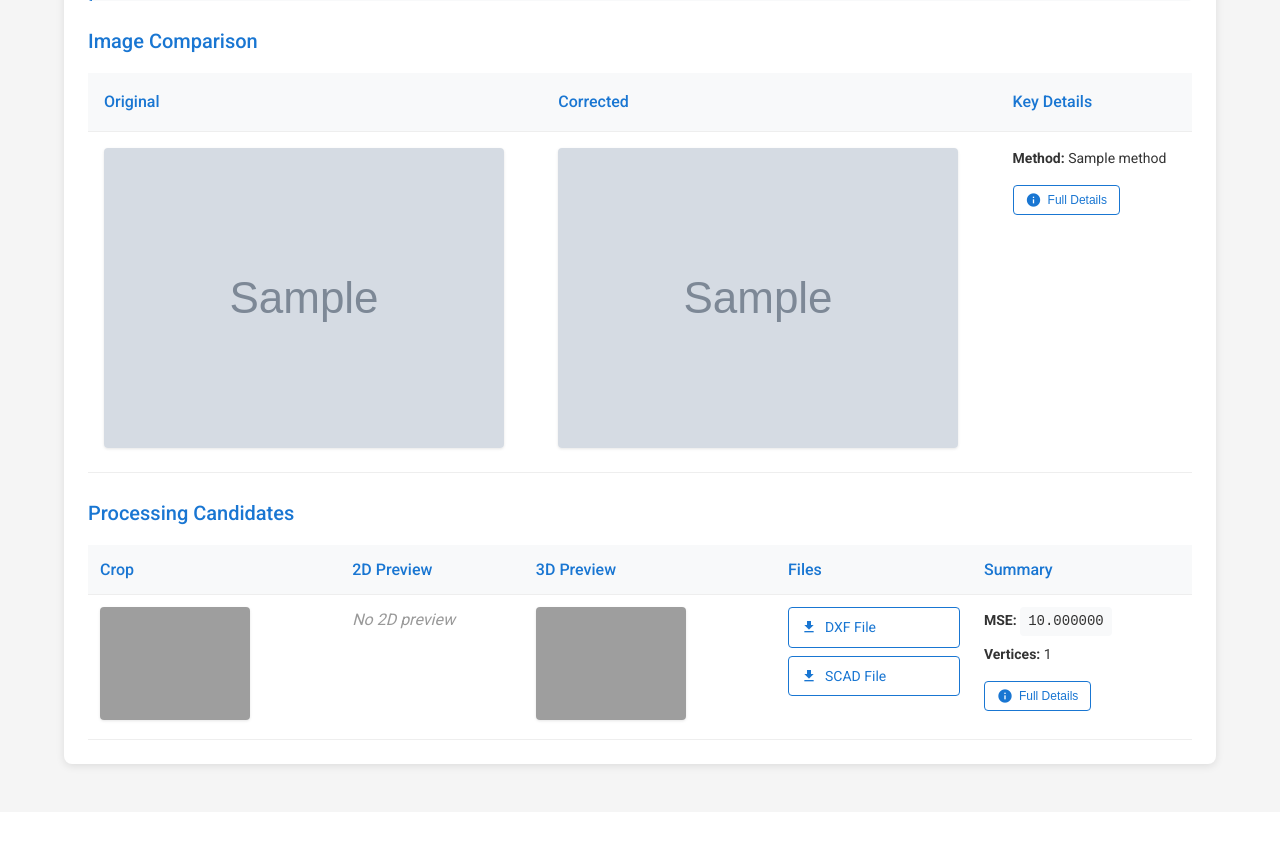
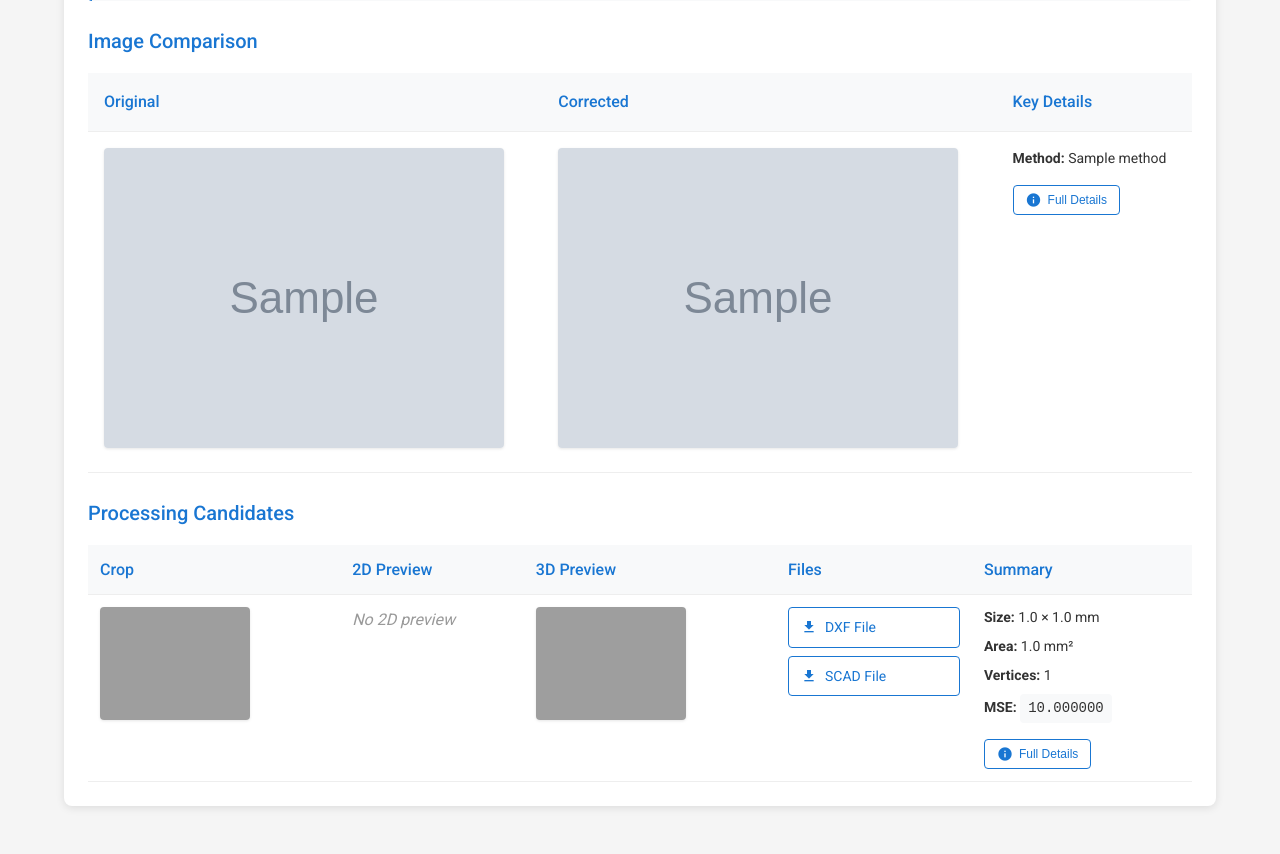
Before and after one commit to mitchins/image2plug, a Python web app: template templates/proof_template.html in a window 1280 px wide. Shown: the part 245-1099 px from the top of the page. Before the commit the page ends 1016 px from the top, so only its background shows below. Run offline with Jinja, Linux system fonts and the light colour scheme; the template is opened without the code that fills it: most values are stand-ins (such as "Sample title", 1, 10 or a date in 2020); grey boxes marked "Sample" are stand-in pictures; grey boxes are pictures that could not be loaded.

Commit message:
UI Tweaks

```diff
--- a/templates/proof_template.html
+++ b/templates/proof_template.html
@@ -510,14 +510,18 @@
             </td>
             <td>
               <div class="candidate-summary">
-                {% if cand.size_mm %}
+                {% if cand.size %}
+                  <div><strong>Size:</strong> {{ "%.1f" | format(cand.size[0]) }} × {{ "%.1f" | format(cand.size[1]) }} mm</div>
+                  <div><strong>Area:</strong> {{ "%.1f" | format(cand.size[0] * cand.size[1]) }} mm²</div>
+                {% elif cand.size_mm %}
                   <div><strong>Size:</strong> {{ "%.1f" | format(cand.size_mm[0]) }} × {{ "%.1f" | format(cand.size_mm[1]) }} mm</div>
+                  <div><strong>Area:</strong> {{ "%.1f" | format(cand.size_mm[0] * cand.size_mm[1]) }} mm²</div>
+                {% endif %}
+                {% if cand.vertices %}
+                  <div><strong>Vertices:</strong> {{ cand.vertices | length }}</div>
                 {% endif %}
                 {% if cand.mse is defined %}
                   <div><strong>MSE:</strong> <span class="mse-value">{{ "%.6f" | format(cand.mse) }}</span></div>
-                {% endif %}
-                {% if cand.vertices %}
-                  <div><strong>Vertices:</strong> {{ cand.vertices | length }}</div>
                 {% endif %}
                 <button class="info-toggle" onclick="showModal('candidate-modal-{{ loop.index0 }}')">
                   <span class="material-icons">info</span>
```
